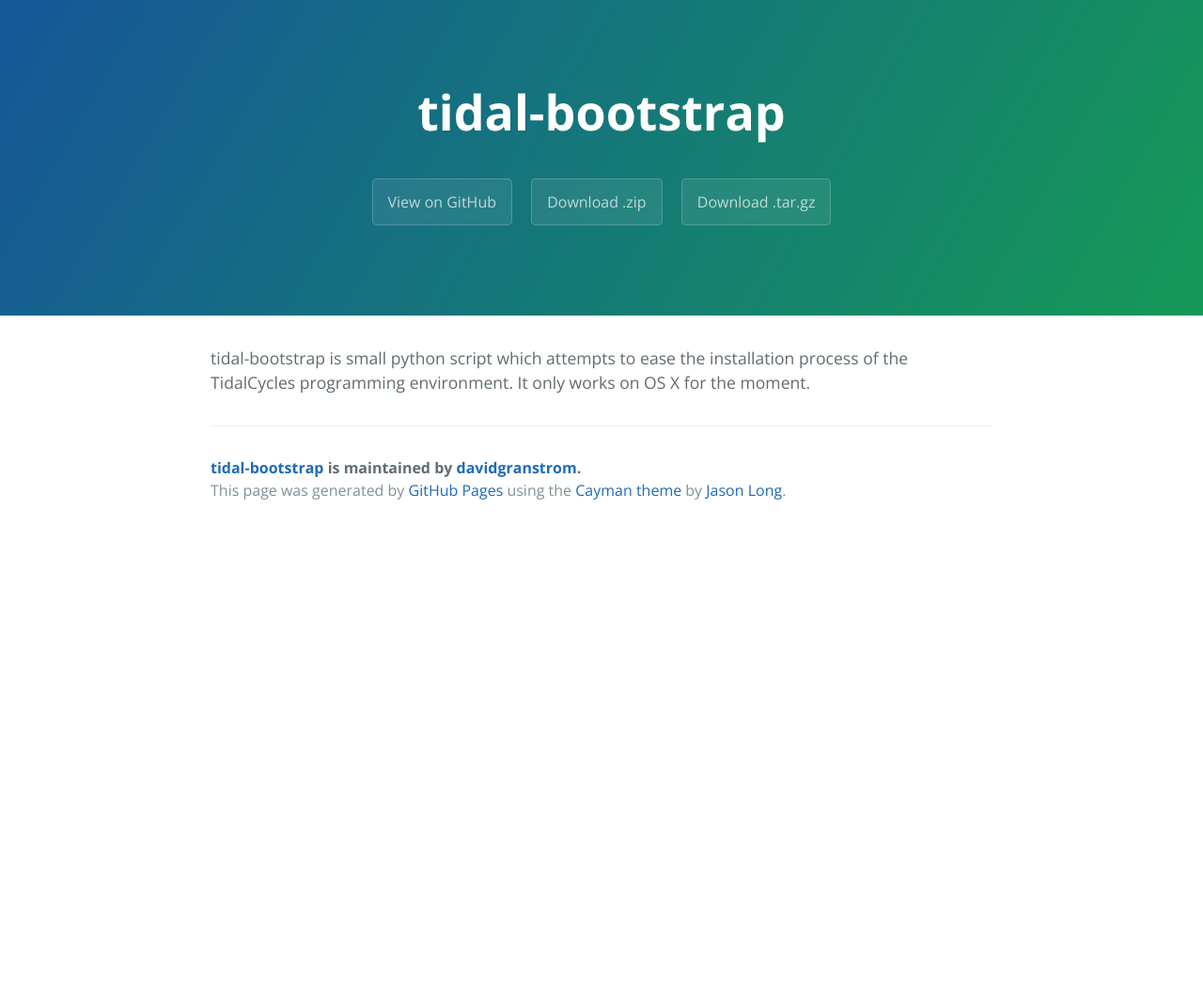
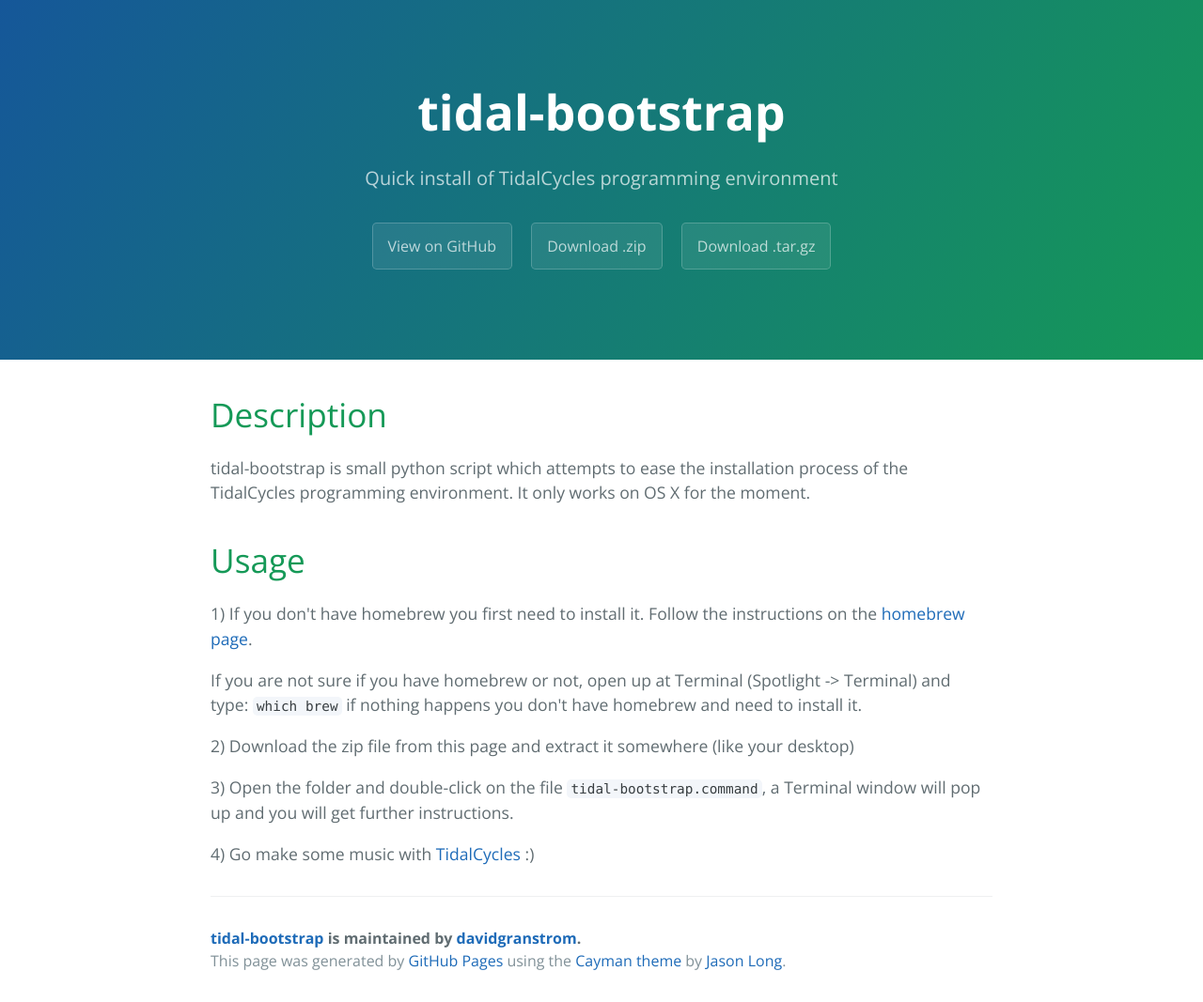
Before and after one commit to tidalcycles/tidal-bootstrap, a plain HTML site: page index.html in a window 1280 px wide. Shown: the whole page at 94% size. Before the commit the page ends 800 px from the top, so only its background shows below. Drawn offline with nearby package versions, Linux system fonts and the light colour scheme.

Commit message:
Create gh-pages branch via GitHub

```diff
--- a/index.html
+++ b/index.html
@@ -12,14 +12,30 @@
   <body>
     <section class="page-header">
       <h1 class="project-name">tidal-bootstrap</h1>
-      <h2 class="project-tagline"></h2>
+      <h2 class="project-tagline">Quick install of TidalCycles programming environment</h2>
       <a href="https://github.com/davidgranstrom/tidal-bootstrap" class="btn">View on GitHub</a>
       <a href="https://github.com/davidgranstrom/tidal-bootstrap/zipball/master" class="btn">Download .zip</a>
       <a href="https://github.com/davidgranstrom/tidal-bootstrap/tarball/master" class="btn">Download .tar.gz</a>
     </section>
 
     <section class="main-content">
-      <p>tidal-bootstrap is small python script which attempts to ease the installation process of the TidalCycles programming environment. It only works on OS X for the moment.</p>
+      <h1>
+<a id="description" class="anchor" href="#description" aria-hidden="true"><span aria-hidden="true" class="octicon octicon-link"></span></a>Description</h1>
+
+<p>tidal-bootstrap is small python script which attempts to ease the installation process of the TidalCycles programming environment. It only works on OS X for the moment.</p>
+
+<h1>
+<a id="usage" class="anchor" href="#usage" aria-hidden="true"><span aria-hidden="true" class="octicon octicon-link"></span></a>Usage</h1>
+
+<p>1) If you don't have homebrew you first need to install it. Follow the instructions on the <a href="http://brew.sh/">homebrew page</a>.</p>
+
+<p>If you are not sure if you have homebrew or not, open up at Terminal (Spotlight -&gt; Terminal) and type: <code>which brew</code> if nothing happens you don't have homebrew and need to install it.</p>
+
+<p>2) Download the zip file from this page and extract it somewhere (like your desktop)</p>
+
+<p>3) Open the folder and double-click on the file <code>tidal-bootstrap.command</code>, a Terminal window will pop up and you will get further instructions.</p>
+
+<p>4) Go make some music with <a href="http://tidalcycles.org/">TidalCycles</a> :)</p>
 
       <footer class="site-footer">
         <span class="site-footer-owner"><a href="https://github.com/davidgranstrom/tidal-bootstrap">tidal-bootstrap</a> is maintained by <a href="https://github.com/davidgranstrom">davidgranstrom</a>.</span>
--- a/params.json
+++ b/params.json
@@ -1,6 +1,6 @@
 {
   "name": "tidal-bootstrap",
-  "tagline": "",
-  "body": "tidal-bootstrap is small python script which attempts to ease the installation process of the TidalCycles programming environment. It only works on OS X for the moment.",
+  "tagline": "Quick install of TidalCycles programming environment",
+  "body": "# Description\r\n\r\ntidal-bootstrap is small python script which attempts to ease the installation process of the TidalCycles programming environment. It only works on OS X for the moment.\r\n\r\n# Usage\r\n\r\n1) If you don't have homebrew you first need to install it. Follow the instructions on the [homebrew page](http://brew.sh/).\r\n\r\nIf you are not sure if you have homebrew or not, open up at Terminal (Spotlight -> Terminal) and type: `which brew` if nothing happens you don't have homebrew and need to install it.\r\n\r\n2) Download the zip file from this page and extract it somewhere (like your desktop)\r\n\r\n3) Open the folder and double-click on the file `tidal-bootstrap.command`, a Terminal window will pop up and you will get further instructions.\r\n\r\n4) Go make some music with [TidalCycles](http://tidalcycles.org/) :)",
   "note": "Don't delete this file! It's used internally to help with page regeneration."
 }
```
